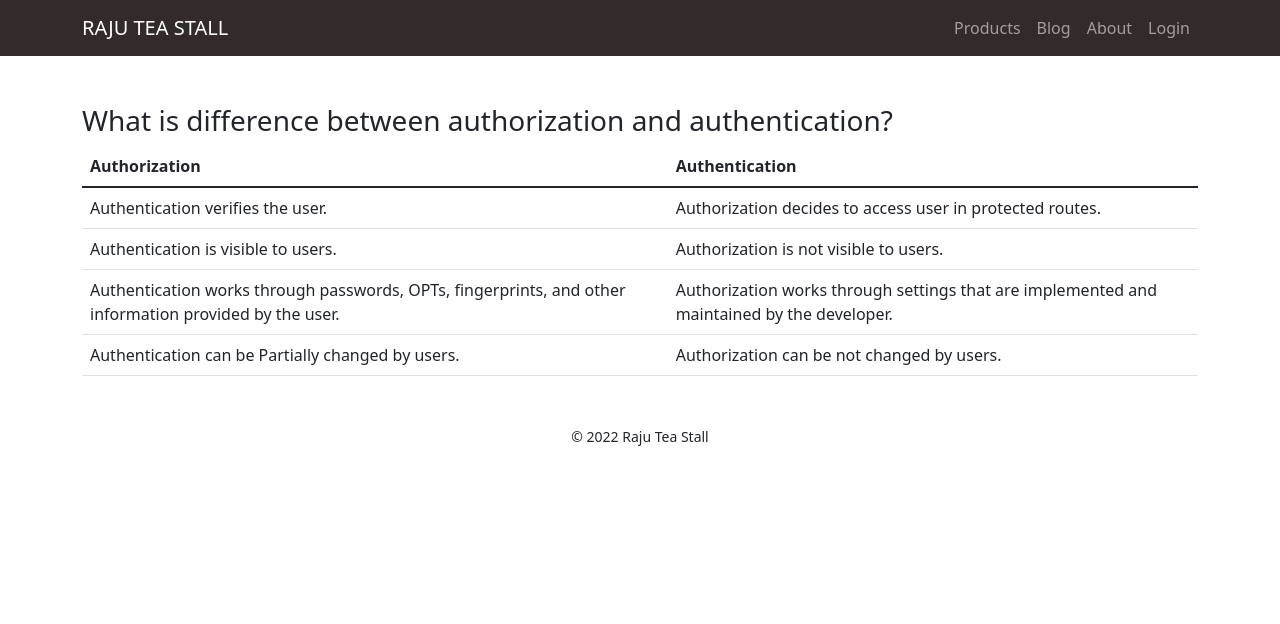
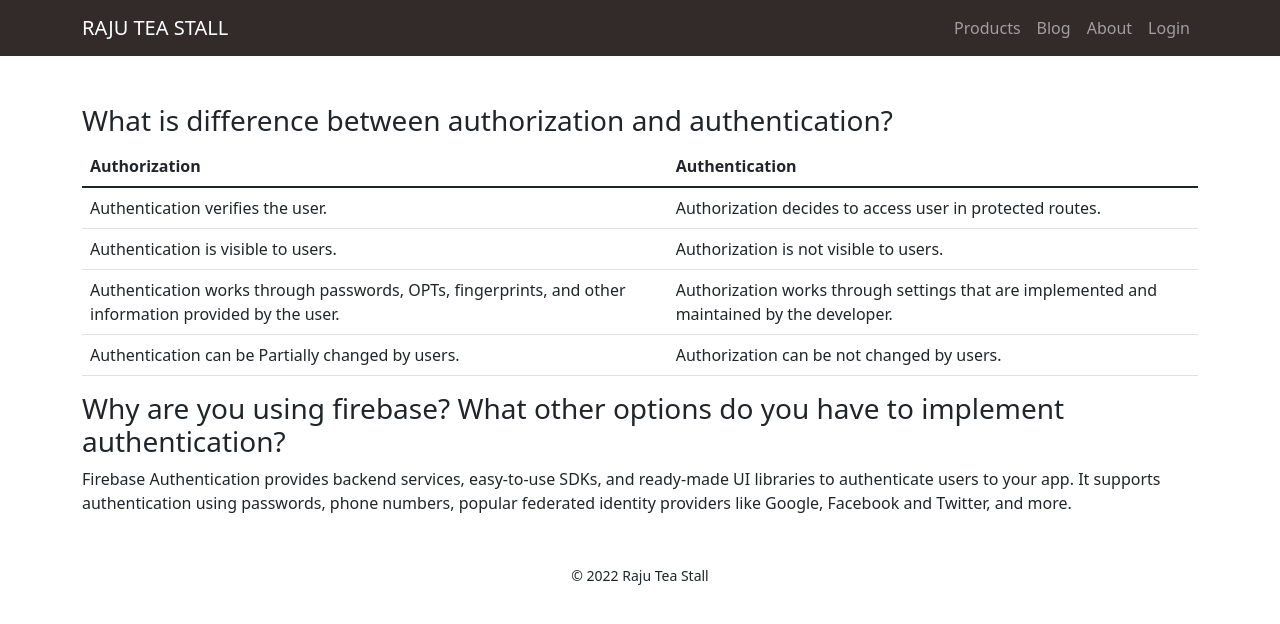
Before and after one commit to faisal-2d/independent-service-provider, a React (Create React App) app: page /blog in a window 1280 px wide. Shown: the top 624 px of the page. Built offline with nearby package versions, Linux system fonts and the light colour scheme; no server answers.

Commit message:
blogs updaed

```diff
--- a/src/Components/About/About.js
+++ b/src/Components/About/About.js
@@ -4,7 +4,7 @@ import profilephoto from "../../profilephoto.jpg";
 const About = () => {
   return (
     <div>
-        <h3 className="text center">My goals in 2022</h3>
+        <h3 className="text-center">My goals in 2022</h3>
       <div className="container d-flex align-items-center">
         <div>
           <img className="w-25" src={profilephoto} alt="" />
--- a/src/Components/Blog/Blog.js
+++ b/src/Components/Blog/Blog.js
@@ -34,6 +34,10 @@ const Blog = () => {
 </table>
 
             </article>
+            <article>
+                <h3>Why are you using firebase? What other options do you have to implement authentication?</h3>
+                <p>Firebase Authentication provides backend services, easy-to-use SDKs, and ready-made UI libraries to authenticate users to your app. It supports authentication using passwords, phone numbers, popular federated identity providers like Google, Facebook and Twitter, and more. </p>
+            </article>
         </div>
     );
 };
```
